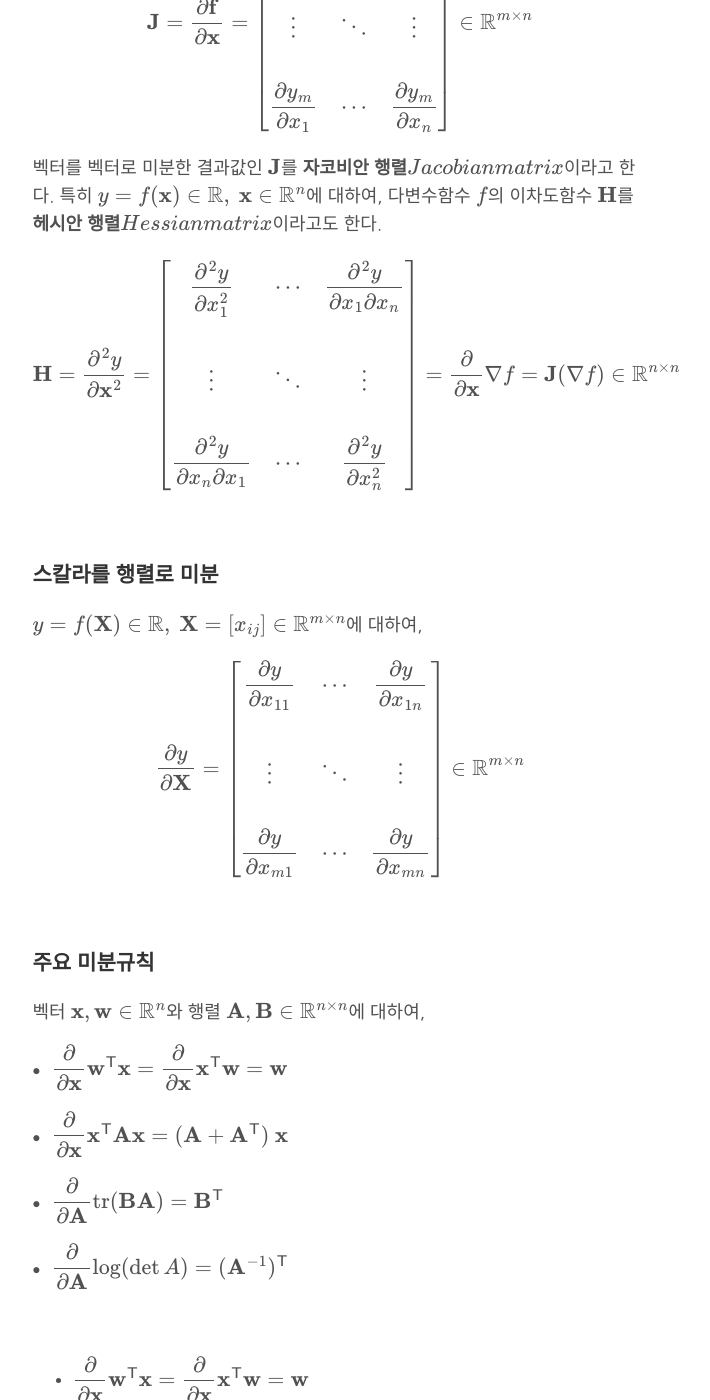
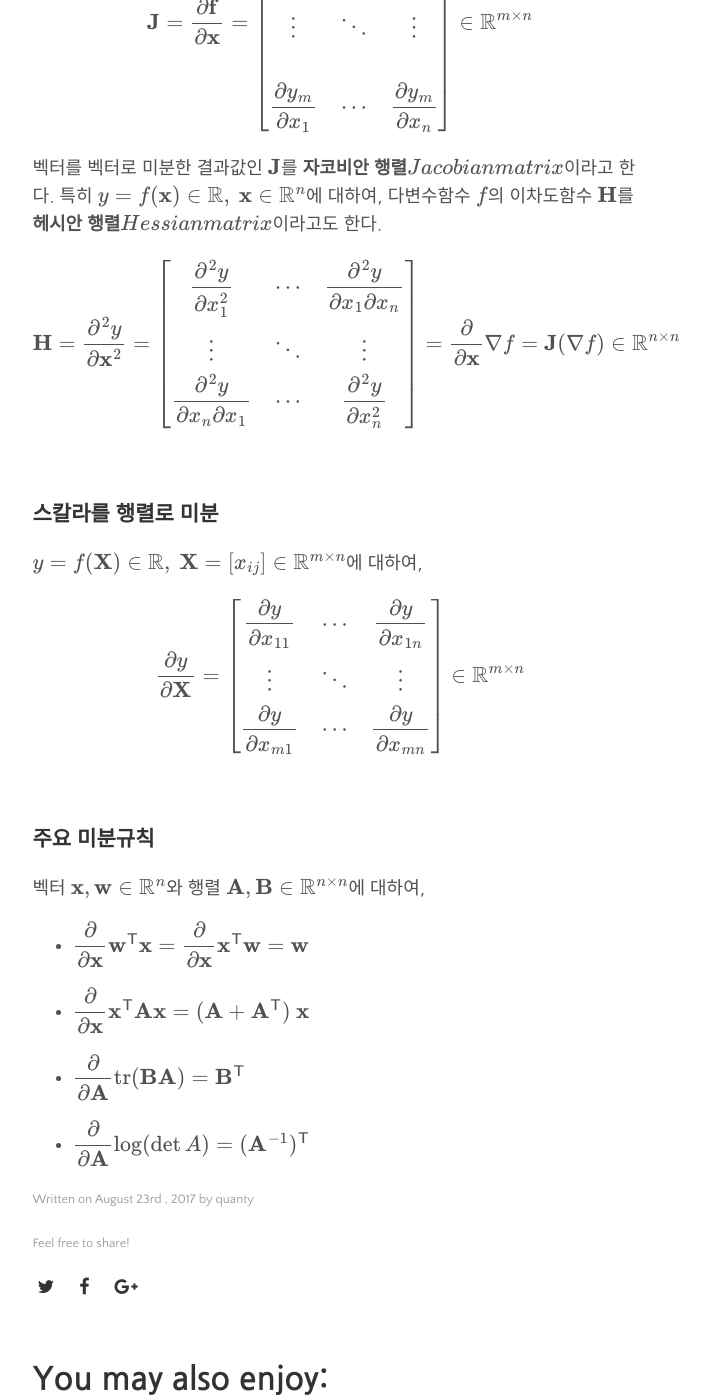
Before and after one commit to gem763/gem763.github.io, a Jekyll site: the page built from _posts/2017-08-23-linear-algebra-basic.md, in a window 1280 px wide and 1400 px high, scrolled down 3124 px. Shown: the whole window, without its empty margins (300-1010 px from the left). Built offline with Jekyll 4.4.1, drawn with Linux system fonts in a browser that asks for light colours; formulas are drawn with MathJax 3; comment, search, counter and statistics services are not loaded.

Commit message:
Uploaded by https://stackedit.io/

```diff
--- a/_posts/2017-08-23-linear-algebra-basic.md
+++ b/_posts/2017-08-23-linear-algebra-basic.md
@@ -24,7 +24,7 @@ $$
 \Vert \mathbf{A} \Vert_p = \left( \sum_{i,~j} |a_{ij} |^p \right)^{1/p}
 $$
 
-이 중 $p = 2$ 인 경우를 프로베니우스 놈(Frobenius norm)이라고 하며, 다음과 같이 쓰기도 한다.
+이 중 $p = 2$ 인 경우를 프로베니우스 놈 (Frobenius norm)이라고 하며, 다음과 같이 쓰기도 한다.
 
 $$
 \Vert \mathbf{A} \Vert = \Vert \mathbf{A} \Vert_F = \left( \sum_{i,~j} a_{ij}^2 \right)^{1/2}
@@ -155,8 +155,8 @@ $$
 $$
 \mathbf{H} = \frac{\partial^2 y}{\partial \mathbf{x}^2} =
 \begin{bmatrix}
-\dfrac{\partial^2 y}{\partial x_1^2} & \cdots & \dfrac{\partial^2 y}{\partial x_1 \partial x_n} \\\\
-\vdots & \ddots & \vdots \\\\
+\dfrac{\partial^2 y}{\partial x_1^2} & \cdots & \dfrac{\partial^2 y}{\partial x_1 \partial x_n} \\
+\vdots & \ddots & \vdots \\
 \dfrac{\partial^2 y}{\partial x_n \partial x_1} & \cdots & \dfrac{\partial^2 y}{\partial x_n^2}
 \end{bmatrix} = \frac{\partial}{\partial \mathbf{x}} \nabla f = \mathbf{J}(\nabla f) \in \mathbb{R}^{n \times n}
 $$
@@ -170,8 +170,8 @@ $y = f(\mathbf{X}) \in \mathbb{R}, ~ \mathbf{X} = [x_{ij}] \in \mathbb{R}^{m \ti
 $$
 \frac{\partial y}{\partial \mathbf{X}} =
 \begin{bmatrix}
-\dfrac{\partial y}{\partial x_{11}} & \cdots & \dfrac{\partial y}{\partial x_{1n}} \\\\
-\vdots & \ddots & \vdots \\\\
+\dfrac{\partial y}{\partial x_{11}} & \cdots & \dfrac{\partial y}{\partial x_{1n}} \\
+\vdots & \ddots & \vdots \\
 \dfrac{\partial y}{\partial x_{m1}} & \cdots & \dfrac{\partial y}{\partial x_{mn}}
 \end{bmatrix} \in \mathbb{R}^{m \times n}
 $$
@@ -182,17 +182,6 @@ $$
 
 벡터 $\mathbf{x}, \mathbf{w} \in \mathbb{R}^n$와 행렬 $\mathbf{A}, \mathbf{B} \in \mathbb{R}^{n \times n}$에 대하여,
 
-${\scriptsize \bullet} ~~\dfrac{\partial}{\partial \mathbf{x}} \mathbf{w}^\mathsf{T} \mathbf{x} = \dfrac{\partial}{\partial \mathbf{x}} \mathbf{x}^\mathsf{T} \mathbf{w} = \mathbf{w}$
-
-${\scriptsize \bullet} ~~\dfrac{\partial}{\partial \mathbf{x}} \mathbf{x}^\mathsf{T} \mathbf{A} \mathbf{x} = (\mathbf{A} + \mathbf{A}^\mathsf{T}) ~\mathbf{x}$
-
-${\scriptsize \bullet} ~~\dfrac{\partial}{\partial \mathbf{A}} \text{tr}(\mathbf{B}\mathbf{A}) = \mathbf{B}^\mathsf{T}$
-
-${\scriptsize \bullet} ~~\dfrac{\partial}{\partial \mathbf{A}} \log(\det{A}) = (\mathbf{A}^{-1})^\mathsf{T}$
-
-
-<br/>
-
 * $\dfrac{\partial}{\partial \mathbf{x}} \mathbf{w}^\mathsf{T} \mathbf{x} = \dfrac{\partial}{\partial \mathbf{x}} \mathbf{x}^\mathsf{T} \mathbf{w} = \mathbf{w}$
 
 * $\dfrac{\partial}{\partial \mathbf{x}} \mathbf{x}^\mathsf{T} \mathbf{A} \mathbf{x} = (\mathbf{A} + \mathbf{A}^\mathsf{T}) ~\mathbf{x}$
```
